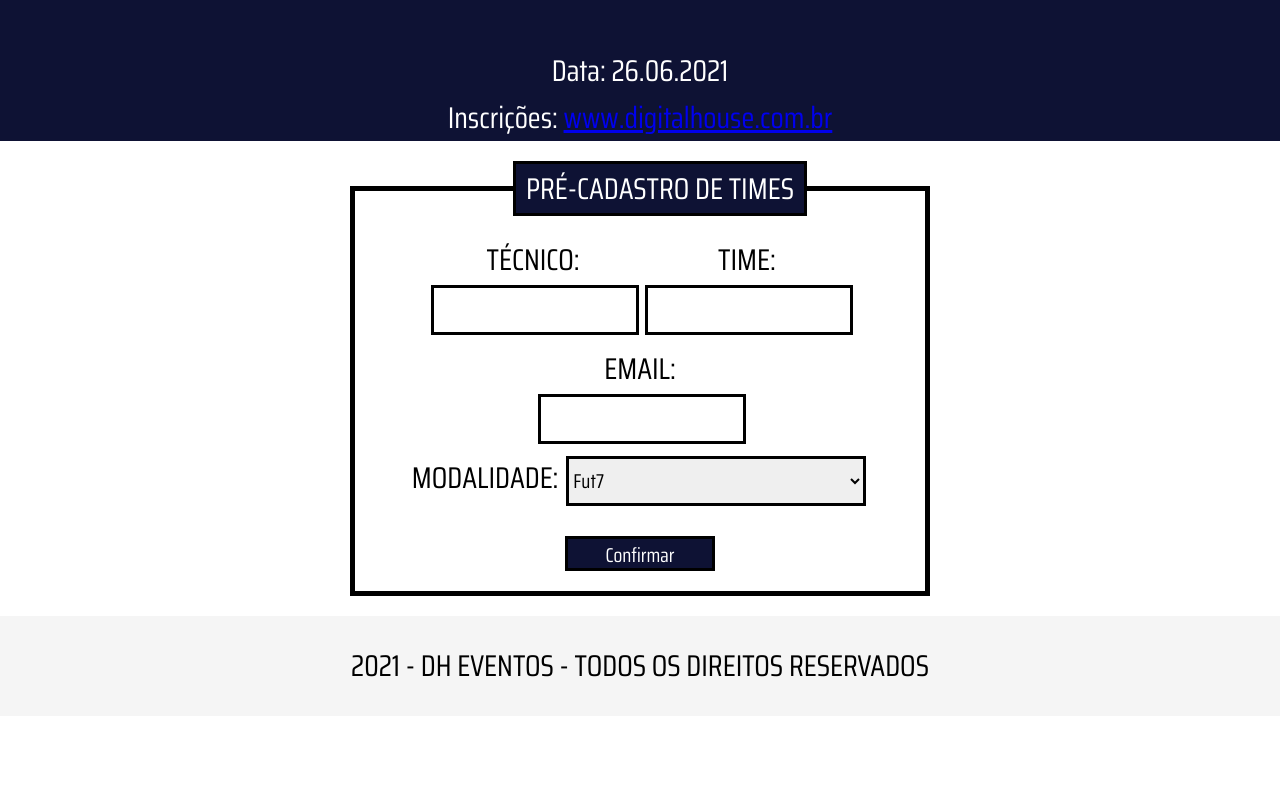
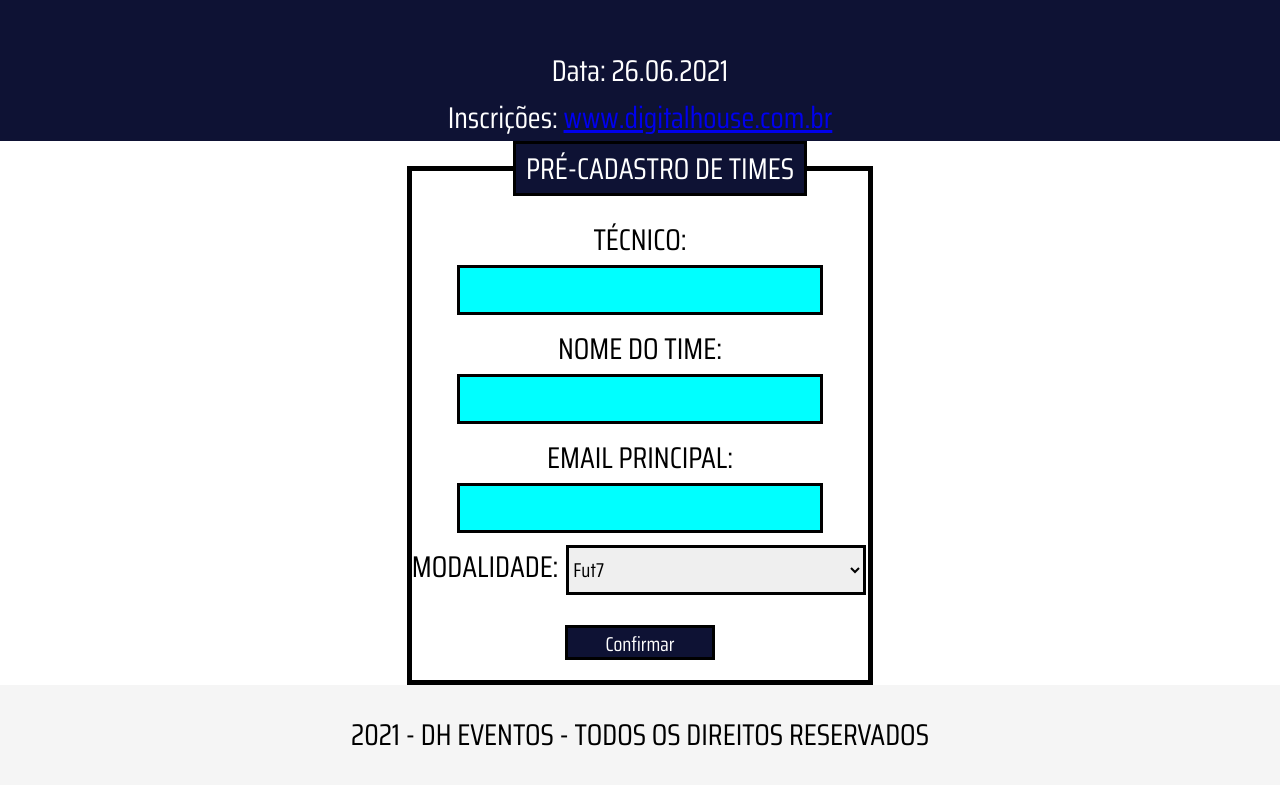
Before and after one commit to mariobiondog/CTD_FrontEnd-P1, a plain HTML site: page index.html in a window 1280 px wide. Shown: the part 1252-2037 px from the top of the page. Before the commit the page ends 1968 px from the top, so only its background shows below. Drawn offline with Linux system fonts and the light colour scheme.

Commit message:
Correção width

```diff
--- a/css/style.css
+++ b/css/style.css
@@ -85,7 +85,6 @@ span {
 
 .form {
   font-size: 30px;
-  padding: 20px 350px;
   display: flex;
   justify-content: center;
 }
@@ -104,10 +103,6 @@ legend {
   color: white;
 }
 
-.campos {
-  display: inline-block;
-}
-
 label {
   text-transform: uppercase;
   text-align: center;
@@ -117,12 +112,19 @@ label {
 input {
   border: 3px solid black;
   margin: 2px 2px 10px 2px;
-  width: 100%;
+  width: 80%;
   height: 50px;
   font-size: 20px;
   display: block;
-  align-items: center;
   /* background-color: red; */
+}
+
+#nome,
+#time,
+#email {
+  display: inline-flex;
+  justify-content: center;
+  background-color: aqua;
 }
 
 #modalidade {
--- a/index.html
+++ b/index.html
@@ -59,11 +59,11 @@
               <input type="text" name="nome" id="nome" />
             </div>
             <div class="campos">
-              <label for="time">Time:</label>
+              <label for="time">Nome do Time:</label>
               <input type="text" name="time" id="time" />
             </div>
             <div class="campos">
-              <label for="email">Email:</label>
+              <label for="email">Email principal:</label>
               <input type="email" name="email" id="email" />
             </div>
             <div class="campos">
```
